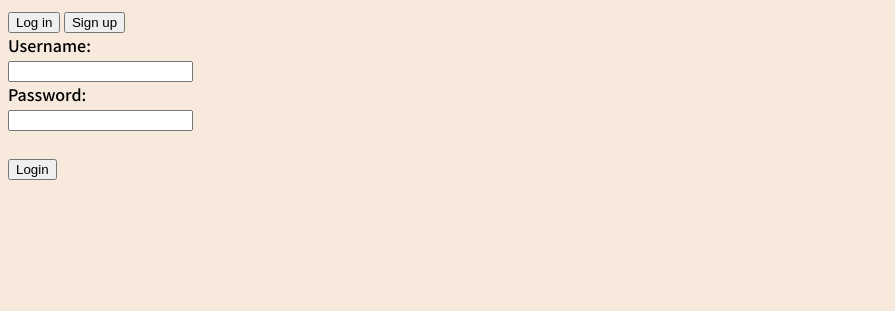
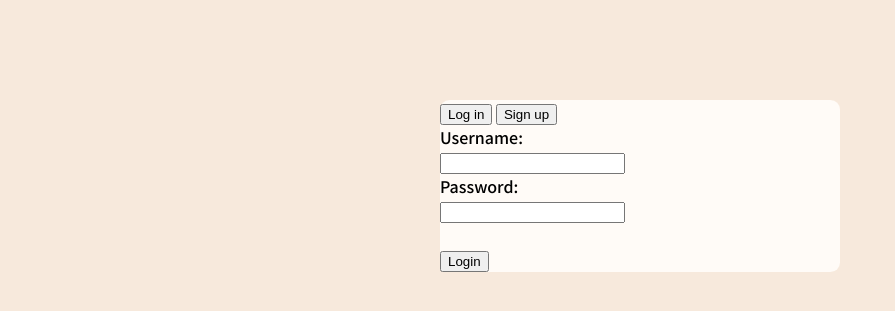
Before and after one commit to AN1001/money, a PHP site: page /main.html in a window 1280 px wide. Shown: the top 311 px of the page, without its empty margins (0-895 px from the left). Run offline with PHP 8.4, Linux system fonts and the light colour scheme.

Commit message:
Update main-styles.css

```diff
--- a/main-styles.css
+++ b/main-styles.css
@@ -7,3 +7,12 @@ body{
 	background-color: rgb(247,233,220);
 	font-family: "noto sans jp";
 }
+
+#authScreen{
+    background: rgb(255,251,247);
+    border-radius: 0.6em;
+    margin: 100px auto;
+
+    width: 80%;
+    max-width: 400px;
+}
```
